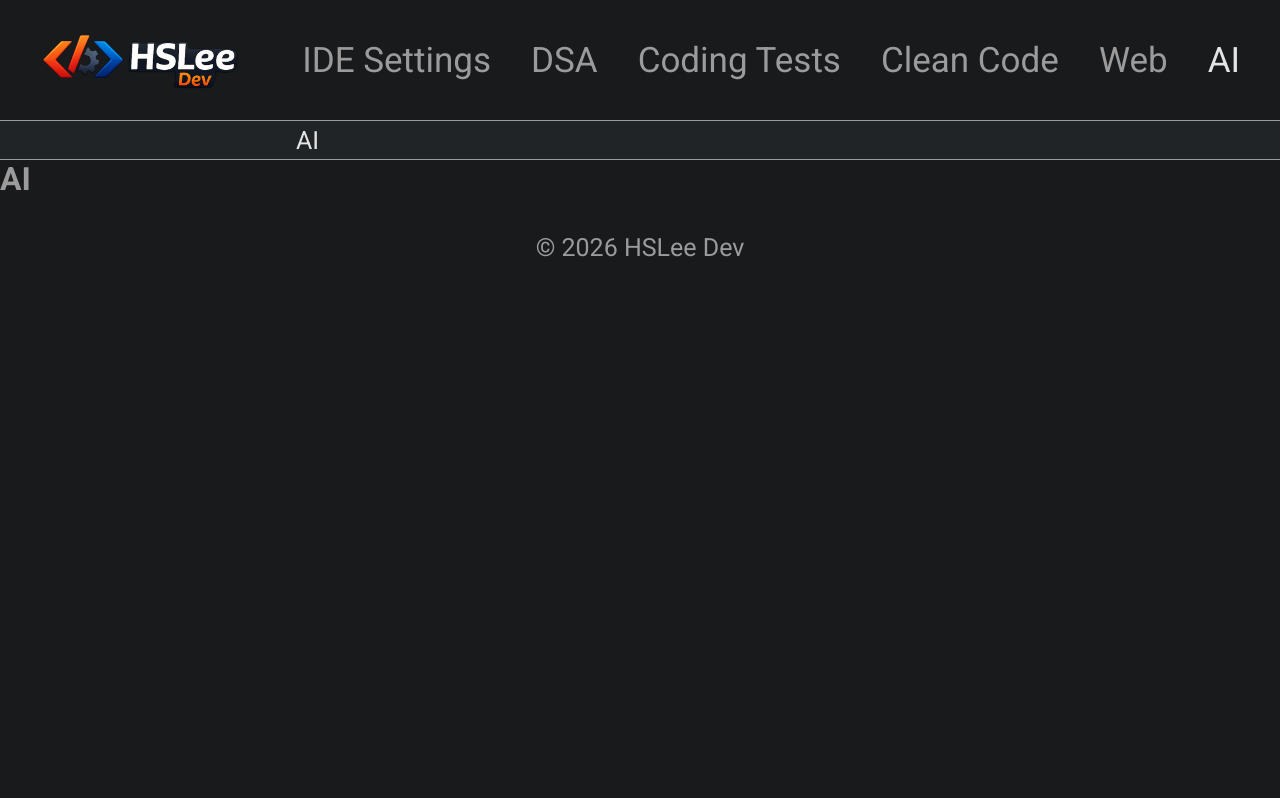
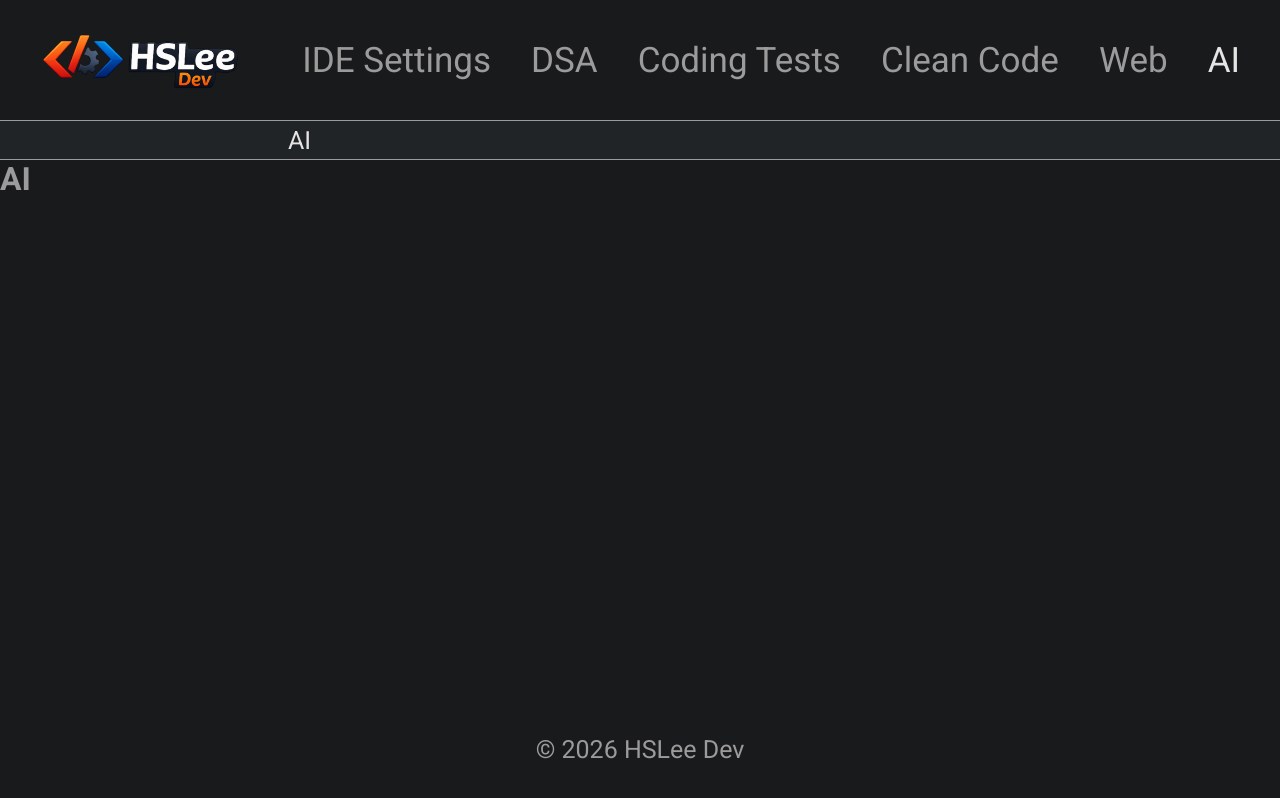
Before and after one commit to hslxgxnf/my-website, a Next.js app: page /ai in a window 1280 px wide. Built offline with nearby package versions, Linux system fonts and the light colour scheme.

Commit message:
style: Refactor the <main> element styles

```diff
--- a/styles/layout.css
+++ b/styles/layout.css
@@ -13,12 +13,7 @@
 
   --border-radius: 10px;
 
-  --height-body: 100vh; /*body:has(> main.main)*/
   --height-header: 160px; /*.header, .main h1, .main h2, .main h3*/
-  --height-main: calc(
-    100% - var(--height-header) - var(--height-footer)
-  ); /*.main*/
-  --height-footer: 100px; /*.footer*/
 
   --background-color-base: #191a1c; /*body, .header*/
   --background-color-1: #212426; /*.header nav:last-child*/
@@ -41,7 +36,14 @@
 }
 
 body {
+  display: flex;
+  flex-direction: column;
+  min-height: 100vh;
   background-color: var(--background-color-base);
+
+  > main {
+    flex: auto;
+  }
 
   > header {
     position: sticky;
@@ -53,7 +55,7 @@ body {
     > nav:first-child {
       display: flex;
       justify-content: space-between;
-      padding: calc(var(--space-40) / 2) var(--space-40);
+      padding: var(--space-20) var(--space-40);
 
       > a {
         width: 200px;
@@ -94,14 +96,14 @@ body {
       background-color: var(--background-color-1);
 
       > div {
-        width: 20%;
+        flex: 1;
       }
 
       > ul {
         display: flex;
         align-items: center;
+        flex: 3;
         padding-left: var(--space-40);
-        width: 60%;
 
         > li {
           display: flex;
@@ -118,8 +120,8 @@ body {
   }
 
   > footer {
-    height: var(--height-footer);
-    line-height: var(--height-footer);
+    height: 100px;
+    line-height: 100px;
     text-align: center;
 
     > p {
```
Also changed, not shown: styles/page.module.css (+2 -7 lines), styles/pages/detail/page.module.css (+5 -6 lines).
